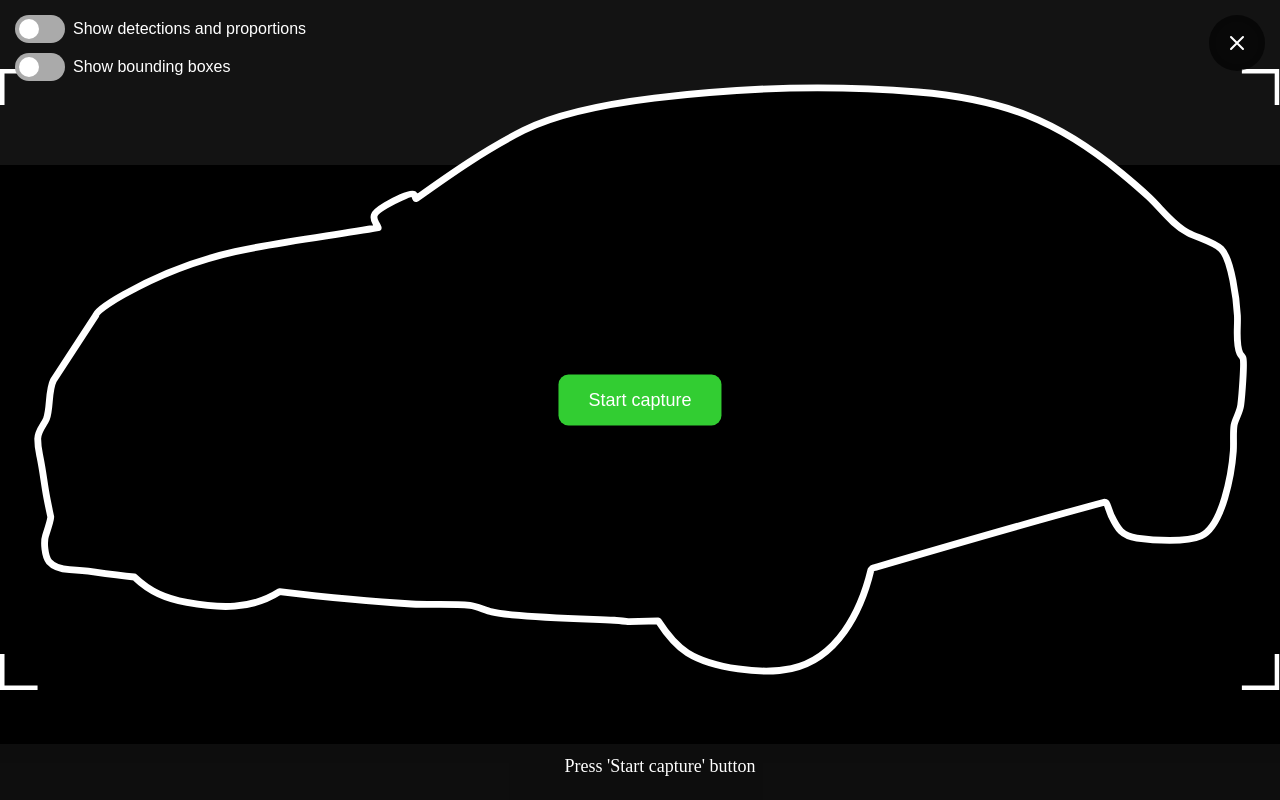
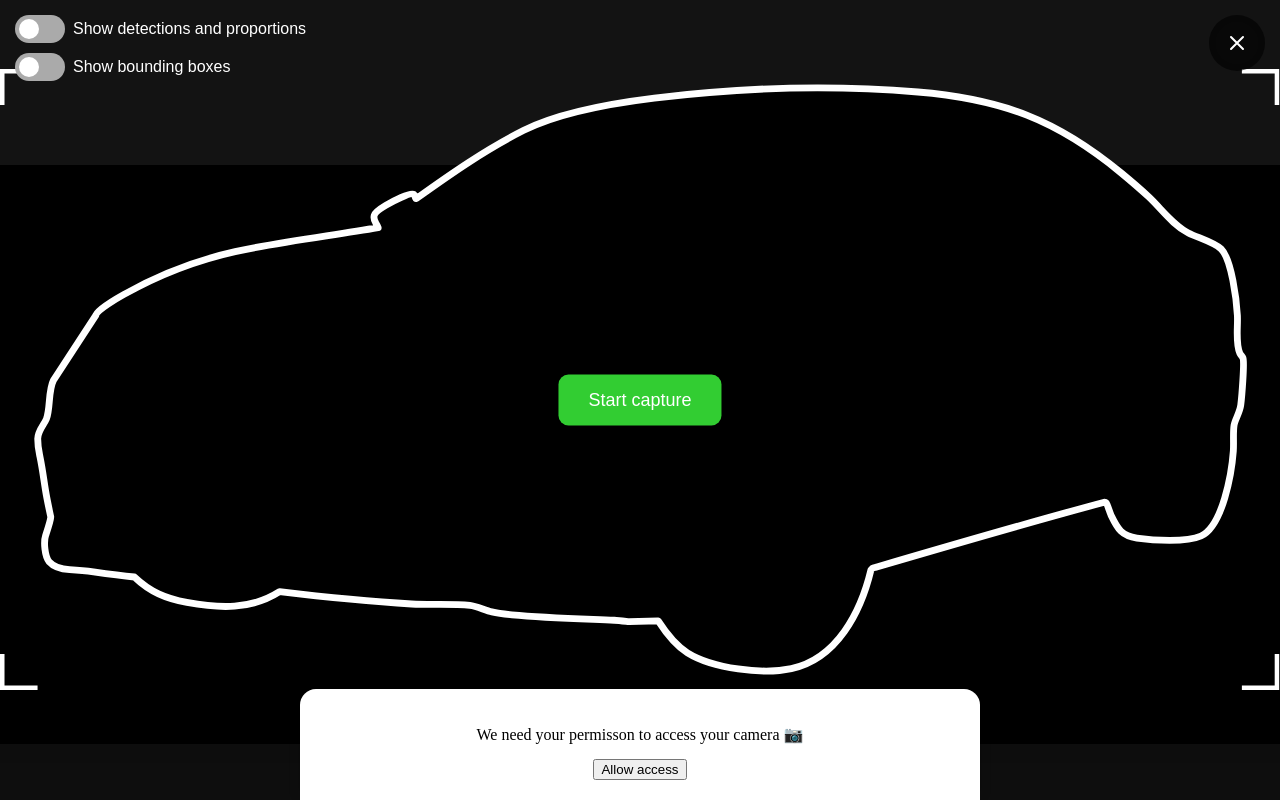
Before and after one commit to jalbarranelectronic/GuidedImageCapture, an Angular app: page / in a window 1280 px wide. Built offline with nearby package versions, Linux system fonts and the light colour scheme.

Commit message:
Add slider to request camera ccesss on startup

```diff
--- a/src/app/camera/camera.css
+++ b/src/app/camera/camera.css
@@ -6,6 +6,32 @@
   overflow: hidden;
   position: relative;
 }
+
+.camera-permission-slider {
+  position: fixed;
+  left: 50%;
+  transform: translate(-50%, 0);
+  bottom: -200px; /* oculto */
+  background: #fff;
+  box-shadow: 0 -4px 12px rgba(0, 0, 0, 0.2);
+  border-top-left-radius: 16px;
+  border-top-right-radius: 16px;
+  padding: 20px;
+  text-align: center;
+  transition: bottom 0.3s ease-in-out;
+  z-index: 1000;
+  width: 50%;
+}
+
+.camera-permission-slider.visible {
+  bottom: 0; /* deslizado arriba */
+}
+
+.slider-content p {
+  margin-bottom: 15px;
+  font-size: 16px;
+}
+
 .camera-container {
   position: relative;
   width: 100%;
--- a/src/app/camera/camera.html
+++ b/src/app/camera/camera.html
@@ -1,4 +1,16 @@
-<button #startBtn id="startBtn" (click)="startCapture()">Start capture</button>
+<!-- Slider modal -->
+<div class="camera-permission-slider" [class.visible]="showPermissionSlider()">
+  <div class="slider-content">
+    <p>We need your permisson to access your camera 📷</p>
+    <button (click)="requestCameraAccess()">Allow access</button>
+  </div>
+</div>
+
+<div *ngIf="cameraReady()">
+  <button #startBtn id="startBtn" (click)="startCapture()">
+    Start capture
+  </button>
+</div>
 
 <canvas
   #freezeCanvas
--- a/src/app/camera/camera.ts
+++ b/src/app/camera/camera.ts
@@ -40,7 +40,9 @@ export class CameraComponent implements AfterViewInit, OnDestroy {
   proportion = signal<number | null>(null);
   capturedImage = signal<string | null>(null);
   isFrozen = signal(false);
+  cameraReady = signal(true);
 
+  showPermissionSlider = signal(true);
   showDetections = signal(false);
   showBoxes = signal(false);
 
@@ -151,11 +153,13 @@ export class CameraComponent implements AfterViewInit, OnDestroy {
 
   // Start handling the UI 'Start' button click (this is called from template)
   async startCapture() {
+    if (!this.stream) return;
+
     const startBtn = this.startBtnRef?.nativeElement;
     if (startBtn) startBtn.style.display = 'none';
 
     await this.requestFullscreenAndOrientation();
-    await this.initCameraAndCanvases();
+    await this.initVideoAndCanvases();
     await this.loadModel();
     this.initReferenceShapes();
     this.runDetectionLoop();
@@ -173,20 +177,22 @@ export class CameraComponent implements AfterViewInit, OnDestroy {
     }
   }
 
-  private async initCameraAndCanvases() {
+  async requestCameraAccess() {
     try {
-      this.feedback.set('Requesting camera access...');
       this.stream = await navigator.mediaDevices.getUserMedia({
         audio: false,
-        video: { facingMode: 'environment' },
+        video: { facingMode: { ideal: 'environment' } },
       });
       this.feedback.set('Camera ready.');
+      // ocultamos slider y marcamos cámara lista
+      this.showPermissionSlider.set(false);
+      this.cameraReady.set(true);
     } catch (err) {
-      console.error(err);
       this.feedback.set("❌ Couldn't access the camera.");
-      return;
     }
+  }
 
+  private async initVideoAndCanvases() {
     if (!this.stream) {
       this.feedback.set('❌ No camera stream.');
       return;
```
